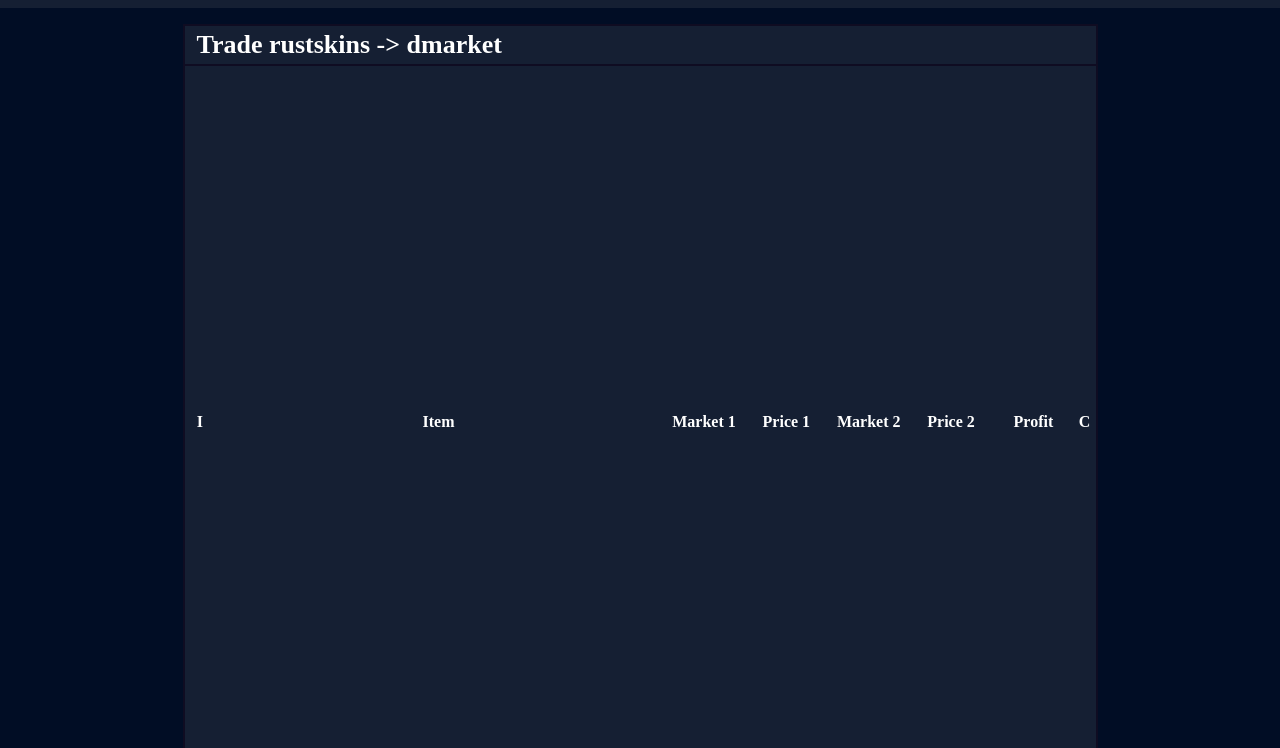
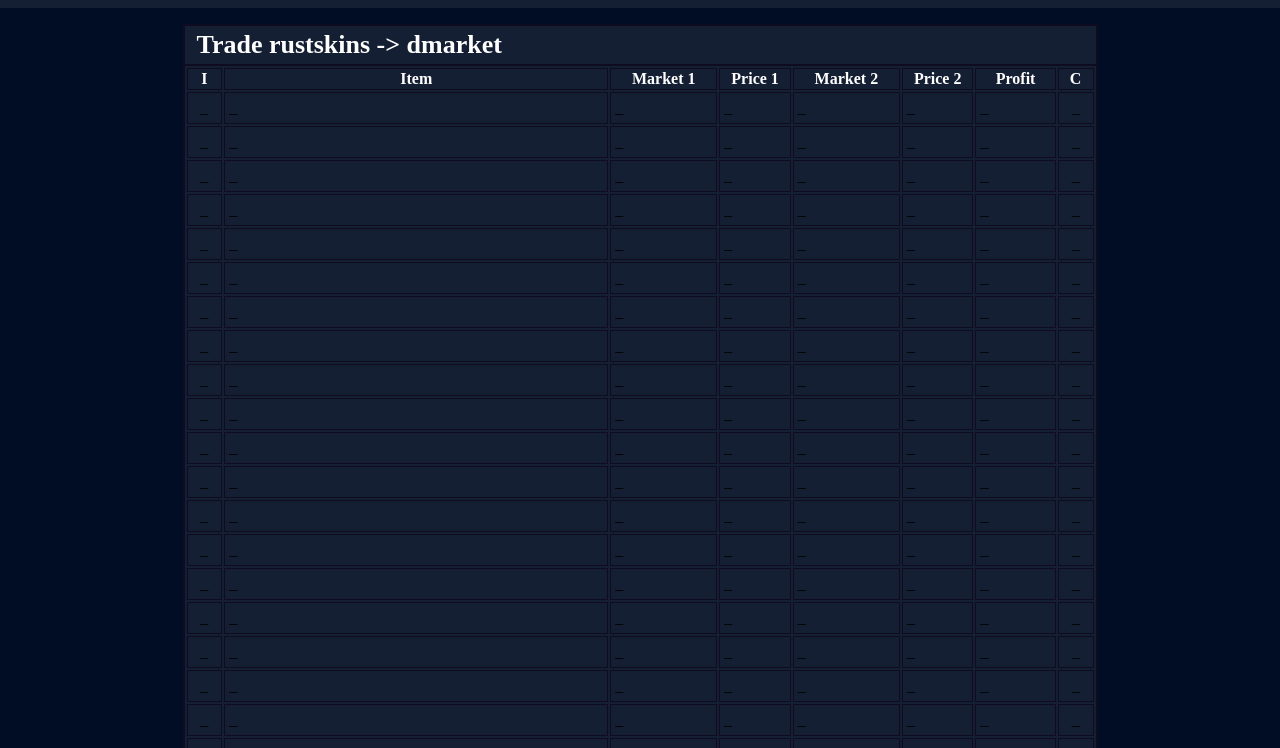
Before and after one commit to pulyrij/log-inspector, a website with bundled scripts: page public/index.html in a window 1280 px wide. Both pictures are taken after a click on the button "Trade table". Shown: the part 52-800 px from the top of the page. Built offline with nearby package versions, Linux system fonts and the light colour scheme; no server answers.

Commit message:
rendering table body rows; style fixed; config structure updated

```diff
--- a/public/table-renderer.js
+++ b/public/table-renderer.js
@@ -10,49 +10,63 @@
     updateRows(tableEl, table.config, table.rows);
 }
 
-const ROW_HEIGHT = 32;
-const THEAD_HEIGHT = 36;
-const CAPTION_HEIGHT = 40;
+function createTableElement(config) {
+    const { label, columns, rowCount, options } = config;
 
-function createTableElement(config) {
-    const tableEl = document.createElement('table');
-    tableEl.classList.add('trade-table');
-    tableEl.dataset.table = config.label;
+    const table = document.createElement('table');
+    table.classList.add('trade-table');
+    table.dataset.table = label;
 
-    const tableHeight = CAPTION_HEIGHT + THEAD_HEIGHT + ROW_HEIGHT * config.rowCount;
-    tableEl.style.height = `${tableHeight}px`;
+    const tableHeight = options.captionHeight + options.headerHight + options.rowHeight * rowCount;
+    table.style.height = `${tableHeight}px`;
 
-    const tableCaption = document.createElement('caption');
-    tableCaption.textContent = config.label;
-    tableCaption.style.height = `${CAPTION_HEIGHT}px`;
-    tableEl.appendChild(tableCaption);
+    const caption = document.createElement('caption');
+    caption.textContent = label;
+    caption.style.height = `${options.captionHeight}px`;
+    table.appendChild(caption);
 
     const colgroup = document.createElement('colgroup');
 
-    config.columns.forEach(column => {
+    columns.forEach(column => {
         const col = document.createElement('col');
         col.style.width = `${column.width}%`;
         colgroup.appendChild(col);
     });
 
-    tableEl.appendChild(colgroup);
+    table.appendChild(colgroup);
 
-    const tableHead = document.createElement('thead');
+    const header = document.createElement('thead');
 
-    const tableHeadRow = document.createElement('tr');
-    tableHeadRow.style.height = `${THEAD_HEIGHT}px`;
+    const headerRow = document.createElement('tr');
+    headerRow.style.height = `${options.headerHight}px`;
 
-    config.columns.forEach(column => {
+    columns.forEach(column => {
         const th = document.createElement('th');
-        th.setAttribute('scope', 'col');
-        th.textContent = column.name;
-        tableHeadRow.appendChild(th);
+        th.scope = 'col';
+        th.classList.add(column.name);
+        th.textContent = column.title;
+        headerRow.appendChild(th);
     });
 
-    tableHead.appendChild(tableHeadRow);
-    tableEl.appendChild(tableHead);
+    header.appendChild(headerRow);
+    table.appendChild(header);
 
-    return tableEl;
+    const tbody = document.createElement('tbody');
+
+    for (let i = 0; i < rowCount; i++) {
+        const tr = document.createElement('tr');
+        tr.style.height = `${options.rowHeight}px`;
+        columns.forEach(column => {
+            const td = document.createElement('td');
+            td.classList.add(column.name, column.class);
+            td.textContent = '_';
+            tr.appendChild(td);
+        });
+        tbody.appendChild(tr);
+    }
+    table.appendChild(tbody);
+
+    return table;
 }
 
 function updateRows(tableEl, config, rows) {
--- a/public/table-store.js
+++ b/public/table-store.js
@@ -43,31 +43,52 @@
 tableStore.addTable({
     label: 'Trade rustskins -> dmarket',
     columns: [{
-        name: 'I',
-        width: 3
+        name: 'index',
+        title: 'I',
+        class: 'int',
+        width: 4
     }, {
-        name: 'Item',
-        width: 50
+        name: 'item-name',
+        title: 'Item',
+        class: 'item',
+        width: 43
     }, {
-        name: 'Market 1',
+        name: 'first-market',
+        title: 'Market 1',
+        class: 'market',
+        width: 12
+    }, {
+        name: 'first-price',
+        title: 'Price 1',
+        class: 'price',
+        width: 8
+    }, {
+        name: 'second-market',
+        title: 'Market 2',
+        class: 'market',
+        width: 12
+    }, {
+        name: 'second-price',
+        title: 'Price 2',
+        class: 'price',
+        width: 8
+    }, {
+        name: 'profit',
+        title: 'Profit',
+        class: 'percent',
         width: 9
     }, {
-        name: 'Price 1',
-        width: 9
-    }, {
-        name: 'Market 2',
-        width: 9
-    }, {
-        name: 'Price 2',
-        width: 9
-    }, {
-        name: 'Profit',
-        width: 9
-    }, {
-        name: 'C',
-        width: 2
+        name: 'count',
+        title: 'C',
+        class: 'int',
+        width: 4
     }],
-    rowCount: 20
+    rowCount: 20,
+    options: {
+        capthinHeight: 40,
+        headerHeight: 36,
+        rowHeight: 32
+    }
 });
 // tableStore.addTable({
 //     label: 'Trade2 lootfarm -> cstrade',
--- a/public/table.css
+++ b/public/table.css
@@ -19,4 +19,16 @@
 th {
     color: #ffffff;
     font-weight: bold;
+
+    border: 1px solid var(--color-meta);
 }
+td {
+    border: 1px solid var(--color-meta);
+}
+.int {
+    text-align: center;
+}
+.item, .market, .price, .percent {
+    text-align: left;
+    padding: 4px;
+}
```
